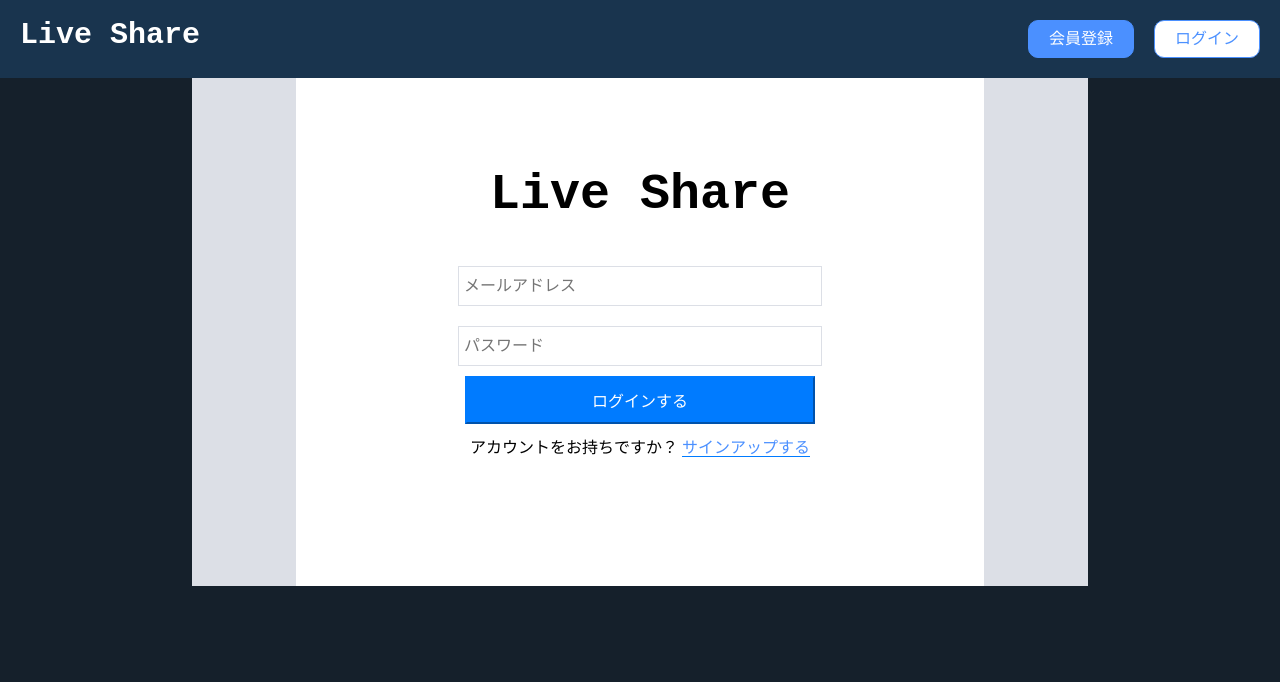
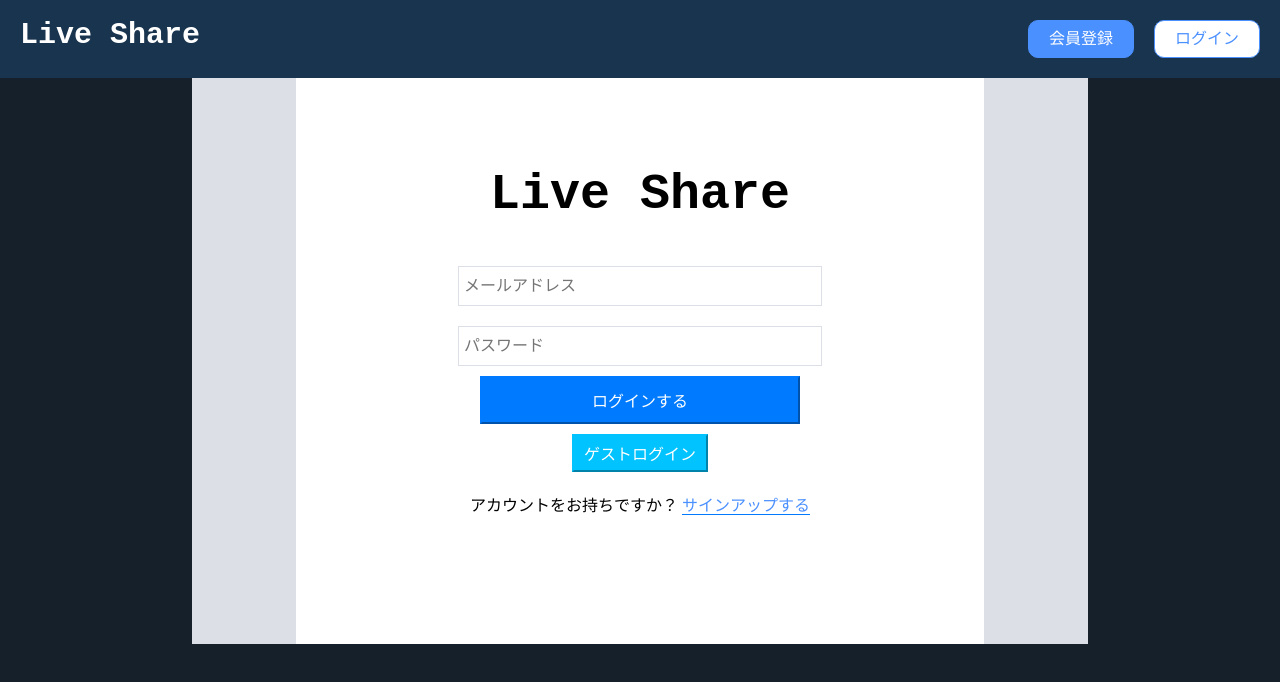
Before and after one commit to TetsuoYoshikawa/LiveShare, a Vue app: page /login in a window 1280 px wide. Shown: the top 682 px of the page. Built offline with nearby package versions, Linux system fonts and the light colour scheme.

Commit message:
guestlogin

```diff
--- a/src/views/Login.vue
+++ b/src/views/Login.vue
@@ -18,6 +18,9 @@
               </div>
               <div class="actions">
                 <button @click="login" class="btn">ログインする</button>
+              </div>
+              <div class="actions">
+                <button class="btn2" @click="guestlogin">ゲストログイン</button>
               </div>
             </div>
             <p class="devise-link">
@@ -48,6 +51,12 @@ export default {
       this.$store.dispatch("login",{
         email:this.email,
         password:this.password
+      });
+    },
+    guestlogin(){
+      this.$store.dispatch("login",{
+        email:"test@test.com",
+        password:"testtest"
       });
     }
   }
@@ -94,11 +103,17 @@ input {
   padding:10px 150px 10px 5px;
 }
 button{
-  padding:10px 125px ;
+  padding:10px 110px ;
+  margin-bottom:10px;
   font-size: 16px;
   color: #fff;
   background-color: #007bff;
   border-color: #007bff;
+}
+.btn2{
+  padding:5px 10px ;
+  background-color: #00c3ff;
+  border-color: #00c3ff;
 }
 .devise-link {
   text-align: center;
```
